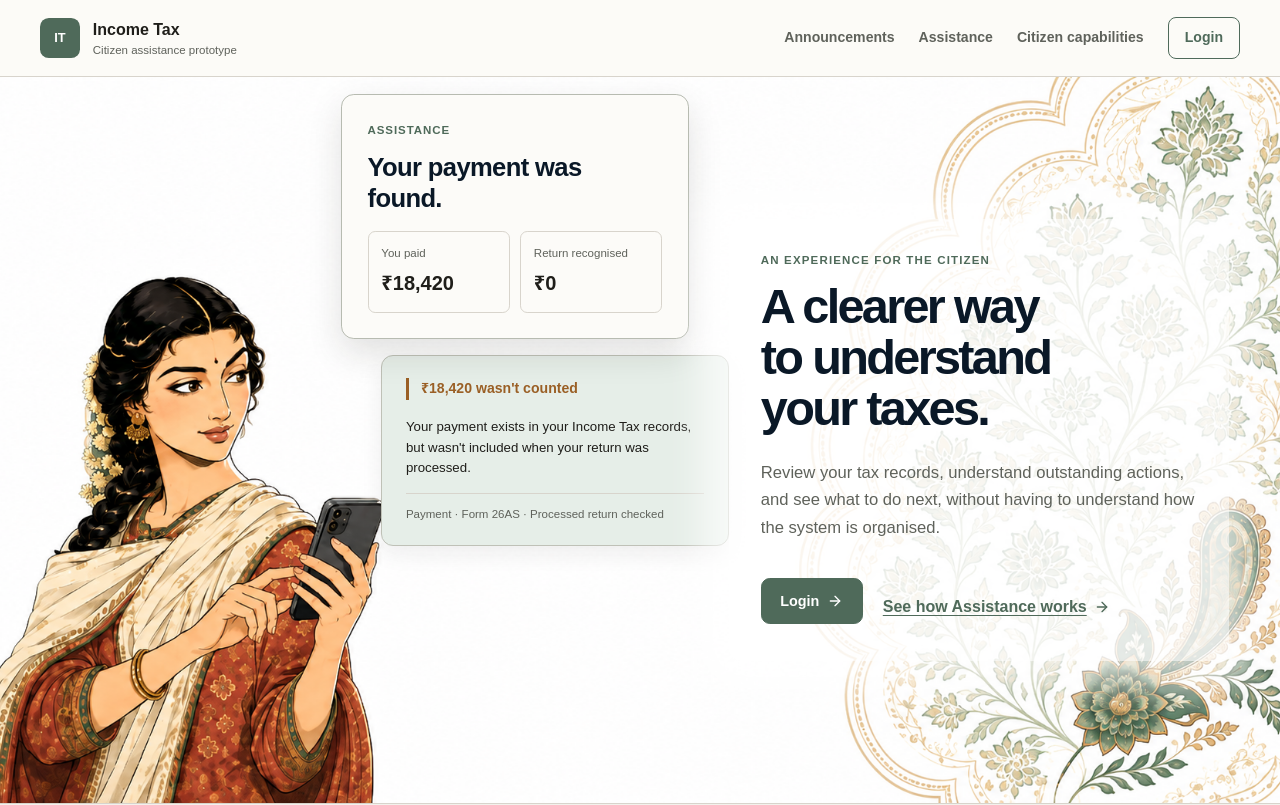
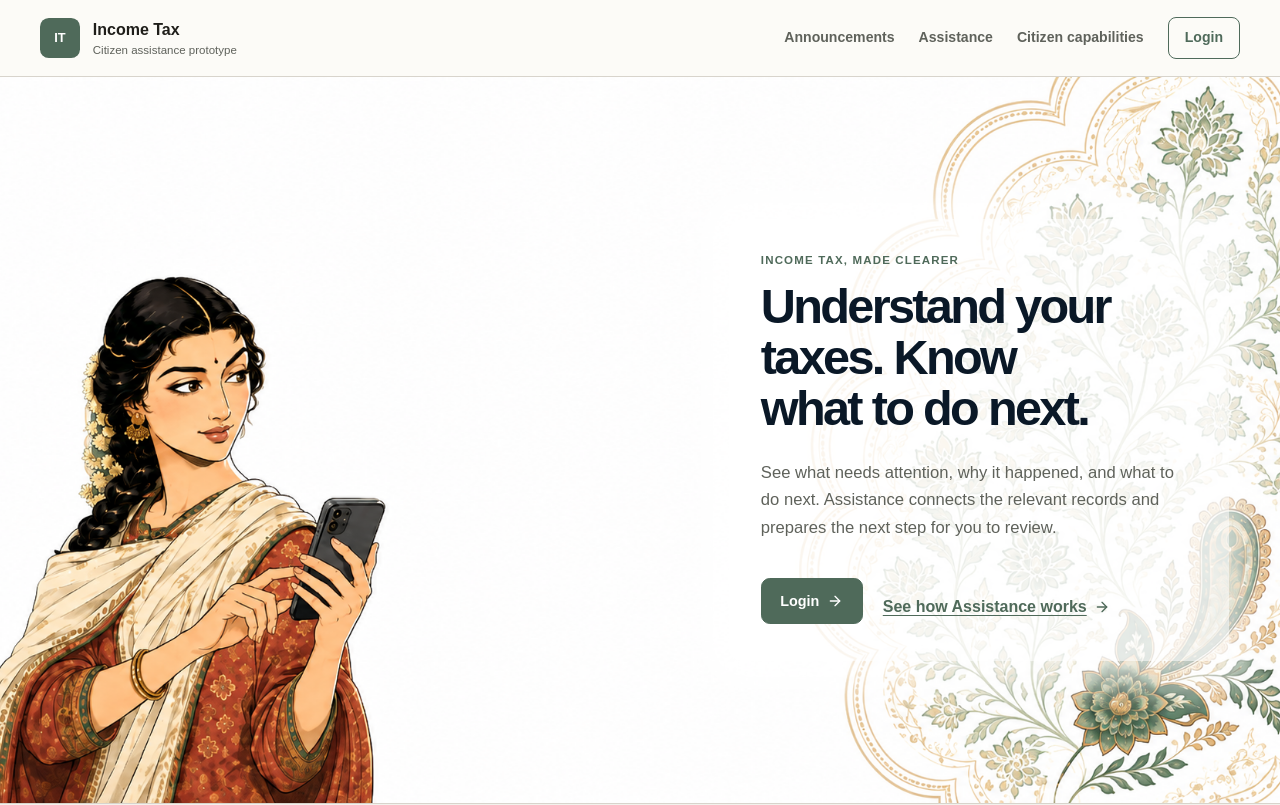
Before and after one commit to thedhingrastudio/Hackathon_IncomeTax, a Next.js app: page / in a window 1280 px wide. Shown: the top 805 px of the page. Built offline with nearby package versions, Linux system fonts and the light colour scheme; a web font is replaced by a local one.

Commit message:
polish: simplify landing hero content

```diff
--- a/src/app/page.tsx
+++ b/src/app/page.tsx
@@ -1,7 +1,6 @@
 import Link from "next/link";
 import { ArrowRight, Landmark, ReceiptText, SearchCheck } from "lucide-react";
 import LandingAssistancePreview from "../components/landing/LandingAssistancePreview";
-import HeroProductMockup from "../components/landing/HeroProductMockup";
 
 const announcements = [
   "Tax payments and AIS records may take time to appear after processing.",
@@ -14,8 +13,8 @@ export default function LandingPage() {
     <header className="public-header"><div className="public-container public-header-inner"><Link className="public-brand" href="/"><span aria-hidden="true">IT</span><div><strong>Income Tax</strong><small>Citizen assistance prototype</small></div></Link><nav aria-label="Landing page"><a href="#announcements">Announcements</a><a href="#assistance">Assistance</a><a href="#capabilities">Citizen capabilities</a><Link className="public-login-link" href="/login">Login</Link></nav></div></header>
 
     <main>
-      <section className="public-hero"><div className="public-container public-hero-grid"><HeroProductMockup />
-        <div className="public-hero-copy"><p className="public-kicker public-hero-desktop-copy">An experience for the citizen</p><p className="public-kicker public-hero-mobile-copy">Income Tax citizen experience</p><h1 className="public-hero-desktop-copy">A clearer way to understand your taxes.</h1><h1 className="public-hero-mobile-copy">A clearer way to understand your tax actions.</h1><p className="public-hero-desktop-copy">Review your tax records, understand outstanding actions, and see what to do next, without having to understand how the system is organised.</p><p className="public-hero-mobile-copy">See what needs attention and what to do next.</p><div className="public-actions"><Link className="public-button public-button-primary" href="/login">Login<ArrowRight aria-hidden="true" /></Link><a className="public-text-link hero-assistance-link" href="#assistance">See how Assistance works <ArrowRight aria-hidden="true" /></a></div></div>
+      <section className="public-hero"><div className="public-container public-hero-grid">
+        <div className="public-hero-copy"><p className="public-kicker">Income Tax, made clearer</p><h1>Understand your taxes. Know what to do next.</h1><p>See what needs attention, why it happened, and what to do next. Assistance connects the relevant records and prepares the next step for you to review.</p><div className="public-actions"><Link className="public-button public-button-primary" href="/login">Login<ArrowRight aria-hidden="true" /></Link><a className="public-text-link hero-assistance-link" href="#assistance">See how Assistance works <ArrowRight aria-hidden="true" /></a></div></div>
       </div></section>
 
       <section className="public-section public-announcements" id="announcements"><div className="public-container"><header className="public-section-heading"><h2>Announcements</h2></header><div className="announcement-viewport" tabIndex={0} aria-label="Synthetic announcements; scroll horizontally to review"><div className="announcement-ticker">{announcements.map((item, index) => <article key={item}><span>{String(index + 1).padStart(2, "0")}</span><p>{item}</p></article>)}<div className="announcement-ticker-copy" aria-hidden="true">{announcements.map((item, index) => <article key={item}><span>{String(index + 1).padStart(2, "0")}</span><p>{item}</p></article>)}</div></div></div></div></section>
```
